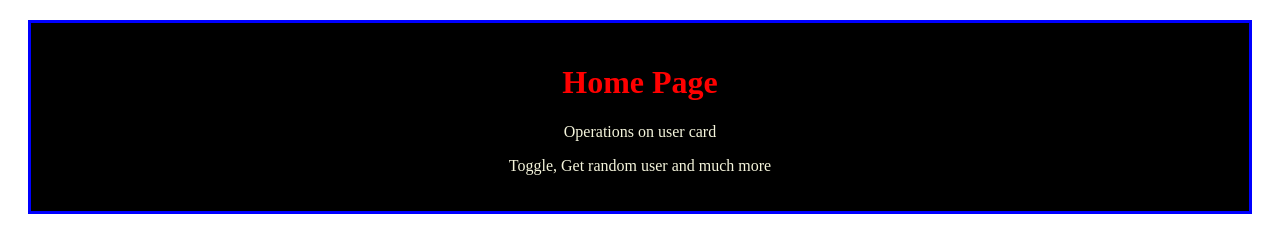
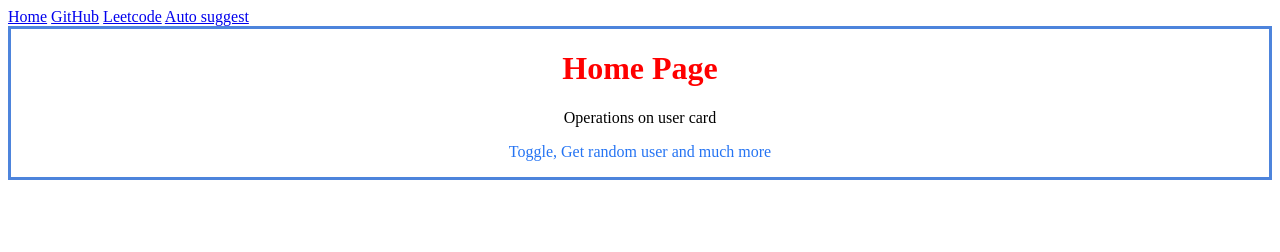
Before and after one commit to ayytanuappa/autosuggest, a website: page frontend/index.html in a window 1280 px wide. Drawn offline with Linux system fonts and the light colour scheme.

Commit message:
changes of bg color

```diff
--- a/frontend/index.css
+++ b/frontend/index.css
@@ -1,22 +1,18 @@
-h1 {
-    color: red;
+h1{
+    color: #ff0000;
+
+}
+/*property: value*/
+#home-intro{
+    text-align: center;
+    border: 3px solid #4d84dc;
+
+}
+#home-intro:hover{
+    background-color: #b0c6ea;
 }
 
-/*property : value*/
 
-#home-intro{
-    text-align: center;
-    /*border: 3px;
-    border-color: black;
-    border-style: solid;*/
-
-    border: 3px solid blue;
-    margin: 20px;
-    padding: 20px;
-    color: beige;
-    background-color: black;
-    text-align: center;
-    hover: {
-        color: red;
-    }
+#p2{
+    color: #2574f3;
 }
--- a/frontend/index.html
+++ b/frontend/index.html
@@ -7,11 +7,19 @@
     <link rel="stylesheet" href="index.css">
 </head>
 <body>
+    <div id="nav">
+        <a href="/">Home</a>
+        <a href="http://github.com" target="_blank">GitHub</a>
+        <a href="http://leetcode.com">Leetcode</a>
+        <a href=".pages/autosuggest.html">Auto suggest</a>
+    </div>
+
     <div id="home-intro">
     <h1> Home Page</h1>
-    <p> Operations on user card</p>
-    <p> Toggle, Get random user and much more </p>
+    <p id="p1"> Operations on user card</p>
+    <p id="p2"> Toggle, Get random user and much more </p>
     <script src="index.js"></script>
-    </div>
+    <script src= "server.js"></script>
+</div>
 </body>
 </html>
```
Also changed, not shown: frontend/pages/autosuggest.html (added, +11 -0 lines).
